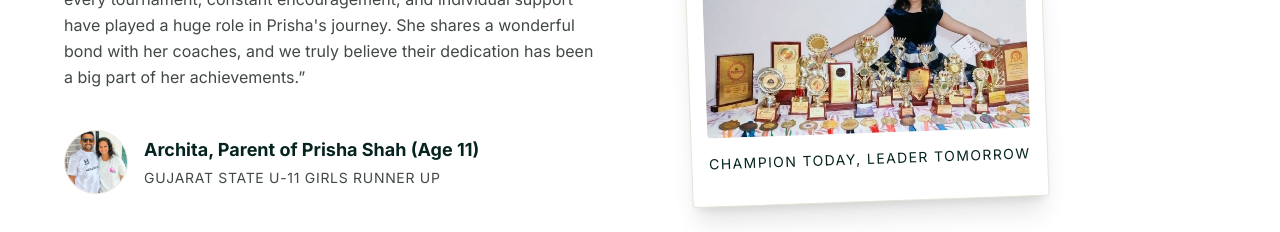
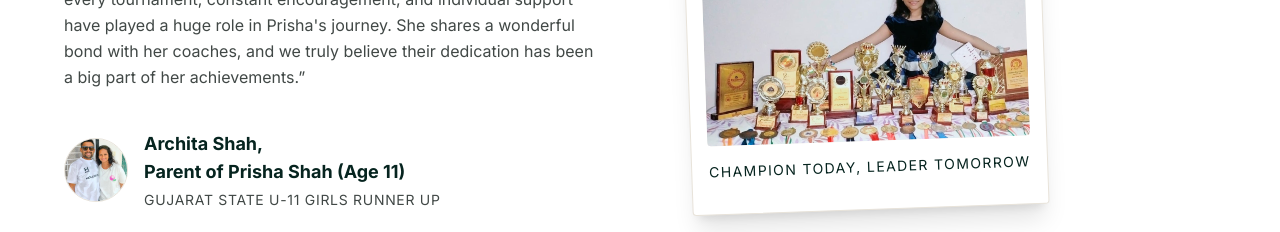
Before and after one commit to Vedant7229/prime-square-chess, a Next.js app: page / in a window 1280 px wide. Shown: the part 3420-3652 px from the top of the page. Built offline with nearby package versions, Linux system fonts and the light colour scheme.

Commit message:
Home page Changes

```diff
--- a/src/app/page.tsx
+++ b/src/app/page.tsx
@@ -431,8 +431,8 @@ export default function Homepage() {
                       key={idx}
                       onClick={() => scrollToStepIdx(idx)}
                       className={`relative z-10 w-9 h-9 rounded-full flex items-center justify-center font-bold text-sm border-2 transition-all duration-300 cursor-pointer ${isActive
-                          ? "bg-secondary border-secondary text-white shadow-sm"
-                          : "bg-white border-border-warm text-on-surface-variant"
+                        ? "bg-secondary border-secondary text-white shadow-sm"
+                        : "bg-white border-border-warm text-on-surface-variant"
                         }`}
                     >
                       {s.step}
@@ -610,7 +610,7 @@ export default function Homepage() {
               </div>
               <div>
                 <p className="font-headline-md text-sm sm:text-base md:text-lg text-primary font-bold text-left">
-                  Archita, Parent of Prisha Shah (Age 11)
+                  Archita Shah, <br /> Parent of Prisha Shah (Age 11)
                 </p>
                 <p className="font-label-md text-[10px] sm:text-xs md:text-sm text-on-surface-variant tracking-wider uppercase mt-1 text-left">
                   Gujarat State U-11 Girls Runner Up
```
